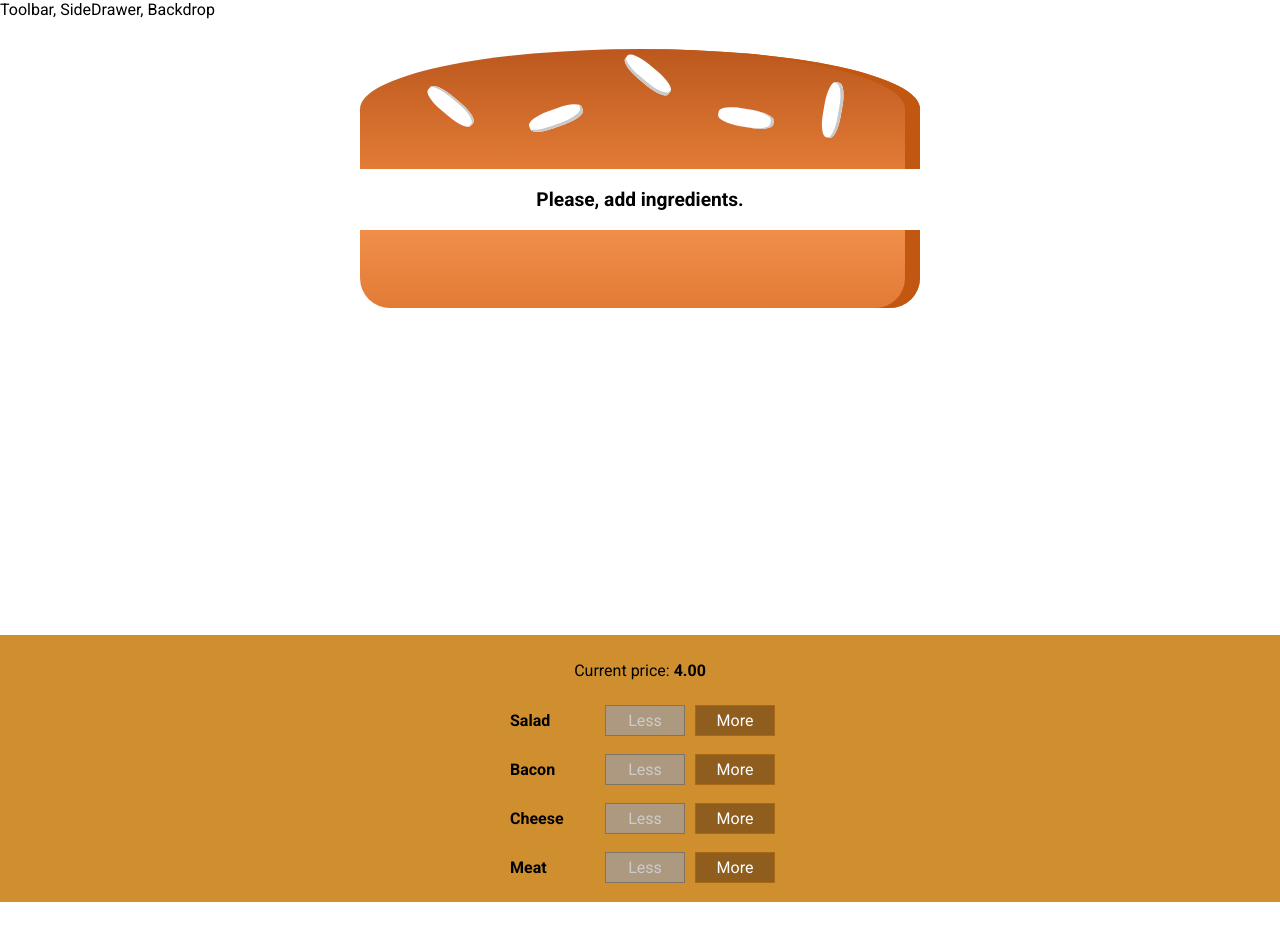
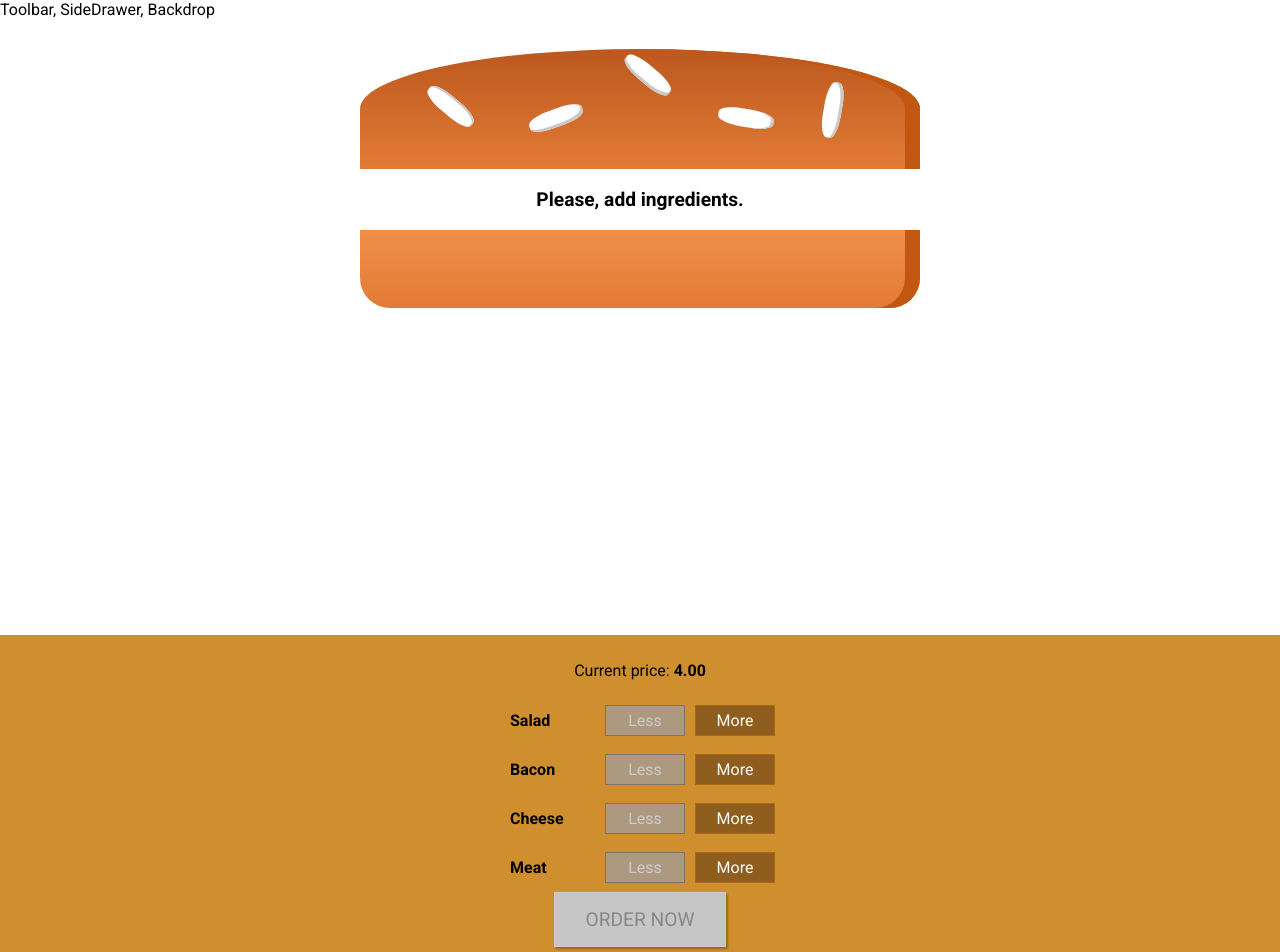
Before and after one commit to bartlomiejwiejak/burger-project, a React (Create React App) app: page / in a window 1280 px wide. Shown: the top 952 px of the page. Before the commit the page ends 902 px from the top, so only its background shows below. Built offline with nearby package versions, Linux system fonts and the light colour scheme.

Commit message:
ORDER NOW button

```diff
--- a/src/components/Burger/BuildControls/BuildControls.css
+++ b/src/components/Burger/BuildControls/BuildControls.css
@@ -8,3 +8,43 @@
   margin: auto;
   padding: 10px 0;
 }
+.OrderButton {
+  background-color: #DAD735;
+  outline: none;
+  cursor: pointer;
+  border: 1px solid #966909;
+  color: #966909;
+  font-family: inherit;
+  font-size: 1.2em;
+  padding: 15px 30px;
+  box-shadow: 2px 2px 2px #966909;
+  box-sizing: border-box;
+}
+.OrderButton:hover, .OrderButton:active {
+  background-color: #A0DB41;
+  border: 1px solid #966909;
+  color: #966909;
+}
+
+.OrderButton:disabled {
+  background-color: #C7C6C6;
+  cursor: not-allowed;
+  border: 1px solid #ccc;
+  color: #888888;
+}
+
+.OrderButton:not(:disabled) {
+  animation: enable 0.3s linear;
+}
+
+@keyframes enable {
+  0% {
+      transform: scale(1);
+  }
+  60% {
+      transform: scale(1.1);
+  }
+  100% {
+      transform: scale(1);
+  }
+}
--- a/src/components/Burger/BuildControls/BuildControls.js
+++ b/src/components/Burger/BuildControls/BuildControls.js
@@ -15,6 +15,7 @@ const buildControls = (props) => {
       {controls.map(item => (
         <BuildControl disabled={props.disabled[item.type]} add={props.addIngredient} remove={props.removeIngredient} label={item.label} key={item.label} type={item.type} />
       ))}
+      <button disabled={!props.purchasable} className='OrderButton'>ORDER NOW</button>
     </div>
   );
 }
--- a/src/containers/BurgerBuilder/BurgerBuilder.js
+++ b/src/containers/BurgerBuilder/BurgerBuilder.js
@@ -16,7 +16,21 @@ class BurgerBuilder extends Component {
       cheese: 0,
       meat: 0
     },
-    totalPrice: 4
+    totalPrice: 4,
+    purchasable: false
+  }
+  updatePurchasableState(ingredients) {
+    for (let ingredient in ingredients) {
+      this.setState({
+        purchasable: false
+      })
+      if (ingredients[ingredient] !== 0) {
+        this.setState({
+          purchasable: true
+        })
+        return;
+      }
+    }
   }
   addIngredientHandler = (type) => {
     let ingredients = { ...this.state.ingredients };
@@ -25,6 +39,7 @@ class BurgerBuilder extends Component {
       ingredients: ingredients,
       totalPrice: this.state.totalPrice + INGREDIENT_PRICES[type]
     })
+    this.updatePurchasableState(ingredients);
   }
   removeIngredientHandler = (type) => {
     let ingredients = { ...this.state.ingredients };
@@ -36,6 +51,7 @@ class BurgerBuilder extends Component {
       ingredients: ingredients,
       totalPrice: this.state.totalPrice - INGREDIENT_PRICES[type]
     })
+    this.updatePurchasableState(ingredients);
   }
   render() {
     const disabledInfo = { ...this.state.ingredients };
@@ -45,7 +61,7 @@ class BurgerBuilder extends Component {
     return (
       <Aux>
         <Burger ingredients={this.state.ingredients} />
-        <BuildControls price={this.state.totalPrice} disabled={disabledInfo} addIngredient={this.addIngredientHandler} removeIngredient={this.removeIngredientHandler} />
+        <BuildControls price={this.state.totalPrice} disabled={disabledInfo} addIngredient={this.addIngredientHandler} removeIngredient={this.removeIngredientHandler} purchasable={this.state.purchasable} />
       </Aux>
     );
   }
```
Also changed, not shown: src/components/Burger/Burger.css (line endings or trailing spaces).
